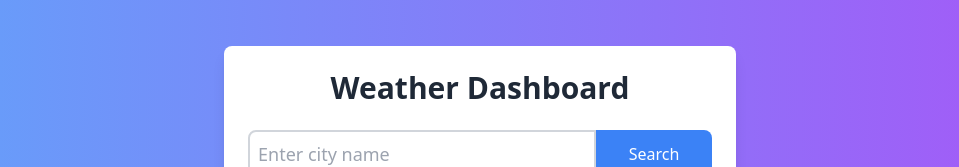
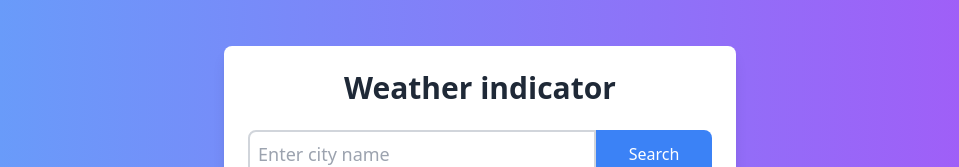
Before and after one commit to MoatazAhmad/weather-indicator, a website: page index.html in a window 1280 px wide. Shown: the part 260-427 px from the top of the page, without its empty margins (160-1119 px from the left). Drawn offline with nearby package versions, Linux system fonts and the light colour scheme.

Commit message:
change title of app from weather dashboard into weather indicator

```diff
--- a/index.html
+++ b/index.html
@@ -3,7 +3,7 @@
   <head>
     <meta charset="UTF-8" />
     <meta name="viewport" content="width=device-width, initial-scale=1.0" />
-    <title>Weather Dashboard</title>
+    <title>Weather indicator</title>
     <script src="https://cdn.tailwindcss.com"></script>
   </head>
   <body class="bg-gray-100">
@@ -14,7 +14,7 @@
       <div class="w-full max-w-lg p-6 bg-white rounded-lg shadow-lg">
         <!-- Title -->
         <h1 class="text-3xl font-semibold text-center text-gray-800 mb-6">
-          Weather Dashboard
+          Weather indicator
         </h1>
 
         <!-- City Input -->
```
